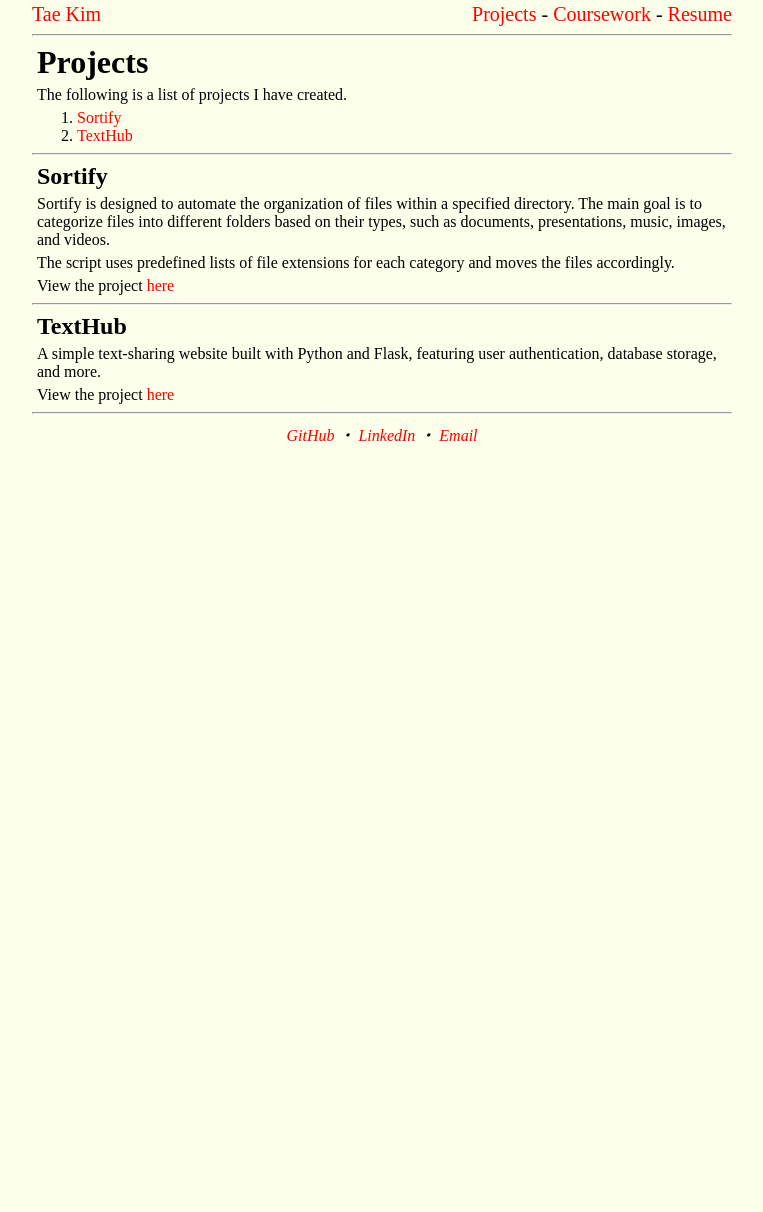
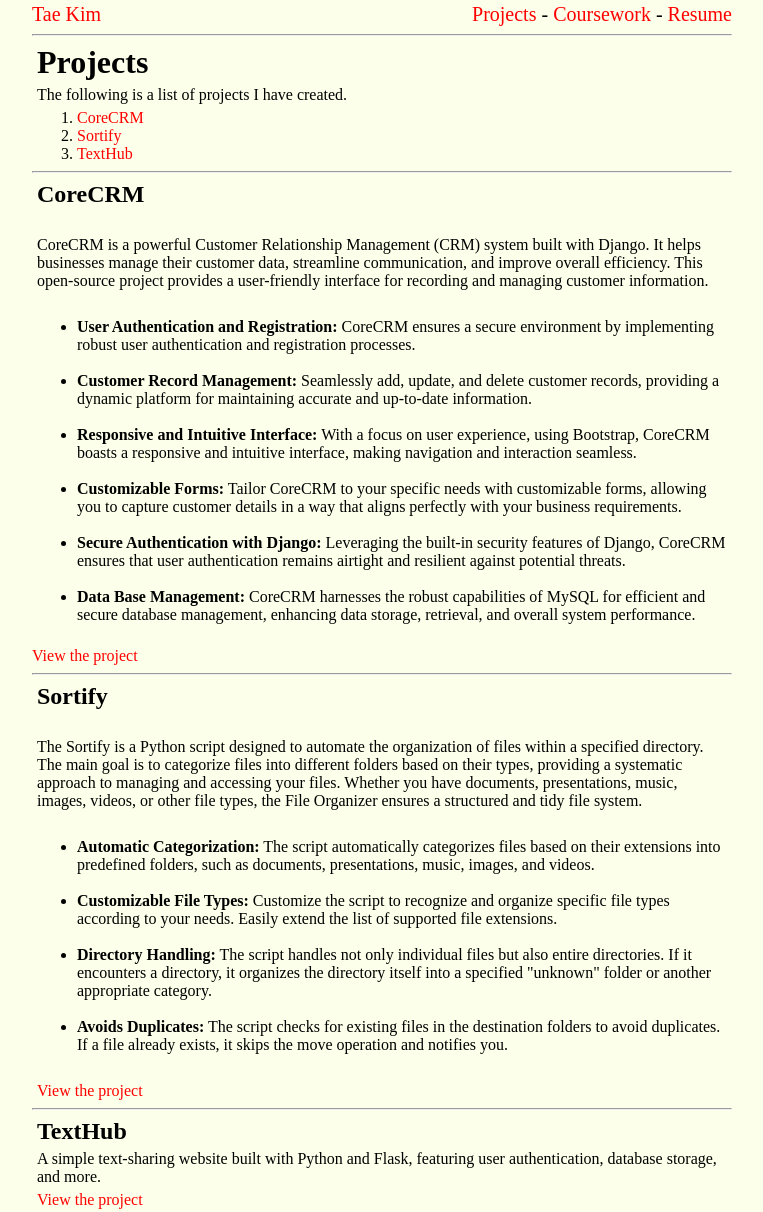
Before and after one commit to taekim99/taekim99.github.io, a plain HTML site: page projects/projects.html in a window 1280 px wide. Shown: the part 7-1219 px from the top of the page, without its empty margins (258-1021 px from the left). Before the commit the page ends 800 px from the top, so only its background shows below. Drawn offline with Linux system fonts and the light colour scheme.

Commit message:
Uploaded projects

```diff
--- a/projects/projects.html
+++ b/projects/projects.html
@@ -1,5 +1,6 @@
 <!DOCTYPE html>
 <html lang="en">
+
 <head>
   <meta charset="utf-8" />
   <meta name="viewport" content="width=device-width, initial-scale=1.0" />
@@ -23,6 +24,9 @@
     <nav>
       <ol class="table-of-contents">
         <li>
+          <a href="#CoreCRM">CoreCRM</a>
+        </li>
+        <li>
           <a href="#Sortify">Sortify</a>
         </li>
         <li>
@@ -31,22 +35,74 @@
       </ol>
     </nav>
     <hr />
+    <section id="CoreCRM">
+      <h2>CoreCRM</h2>
+      <br />
+      <p>
+        CoreCRM is a powerful Customer Relationship Management (CRM) system built with Django. It helps businesses
+        manage their customer data, streamline communication, and improve overall efficiency. This open-source project
+        provides a user-friendly interface for recording and managing customer information.
+      </p>
+      <br />
+      <div>
+        <ul>
+          <li><strong>User Authentication and Registration:</strong> CoreCRM ensures a secure environment by
+            implementing robust user authentication and registration processes.</li>
+          <br />
+          <li><strong>Customer Record Management:</strong> Seamlessly add, update, and delete customer records,
+            providing a dynamic platform for maintaining accurate and up-to-date information.</li>
+          <br />
+          <li><strong>Responsive and Intuitive Interface:</strong> With a focus on user experience, using Bootstrap,
+            CoreCRM boasts a
+            responsive and intuitive interface, making navigation and interaction seamless.</li>
+          <br />
+          <li><strong>Customizable Forms:</strong> Tailor CoreCRM to your specific needs with customizable forms,
+            allowing you to capture customer details in a way that aligns perfectly with your business requirements.
+          </li>
+          <br />
+          <li><strong>Secure Authentication with Django:</strong> Leveraging the built-in security features of Django,
+            CoreCRM ensures that user authentication remains airtight and resilient against potential threats.</li>
+          <br />
+          <li><strong>Data Base Management:</strong> CoreCRM harnesses the robust capabilities of MySQL for efficient
+            and secure database management, enhancing data storage, retrieval, and overall system performance.</li>
+        </ul>
+      </div>
+      <br />
+      <div>
+        <a target="_blank" href="https://github.com/taekim99/CoreCRM">View the project</a>
+      </div>
+    </section>
+    <hr />
     <section id="Sortify">
       <h2>Sortify</h2>
+      <br />
       <p>
-          Sortify is designed to automate the organization of files within a
-          specified directory. The main goal is to categorize files into
-          different folders based on their types, such as documents,
-          presentations, music, images, and videos.
+        The Sortify is a Python script designed to automate the organization of files within a specified
+        directory. The main goal is to categorize files into different folders based on their types, providing a
+        systematic approach to managing and accessing your files. Whether you have documents, presentations, music,
+        images, videos, or other file types, the File Organizer ensures a structured and tidy file system.
       </p>
-        <p>
-          The script uses predefined lists of file extensions for each category
-          and moves the files accordingly.
+      <br />
+      <div>
+        <ul>
+          <li><strong>Automatic Categorization:</strong> The script automatically categorizes files based on their
+            extensions into predefined folders, such as documents, presentations, music, images, and videos.</li>
+          <br />
+          <li><strong>Customizable File Types:</strong> Customize the script to recognize and organize specific file
+            types according to your needs. Easily extend the list of supported file extensions.</li>
+          <br />
+          <li><strong>Directory Handling:</strong> The script handles not only individual files but also entire
+            directories. If it encounters a directory, it organizes the directory itself into a specified "unknown"
+            folder or another appropriate category.</li>
+          <br />
+          <li><strong>Avoids Duplicates:</strong> The script checks for existing files in the destination folders to
+            avoid duplicates. If a file already exists, it skips the move operation and notifies you.</li>
+        </ul>
+      </div>
+      <br />
+      <p><a target="_blank" href="https://github.com/taekim99/Sortify">View the project</a>
       </p>
-        <p>
-          View the project
-          <a target="_blank" href="https://github.com/taekim99/Sortify">here</a>
-        </p>
+      </div>
     </section>
     <hr />
     <section id="TextHub">
@@ -56,8 +112,7 @@
         user authentication, database storage, and more.
       </p>
       <p>
-          View the project
-          <a target="_blank" href="https://github.com/taekim99/TextHub">here</a>
+        <a target="_blank" href="https://github.com/taekim99/TextHub">View the project</a>
       </p>
     </section>
   </main>
@@ -71,4 +126,5 @@
     </nav>
   </footer>
 </body>
+
 </html>
```
Also changed, not shown: resume/resume.html (+2 -2 lines), styles.css (+21 -11 lines), 2 other files. Lines whose indentation alone changed are shown as unchanged.
